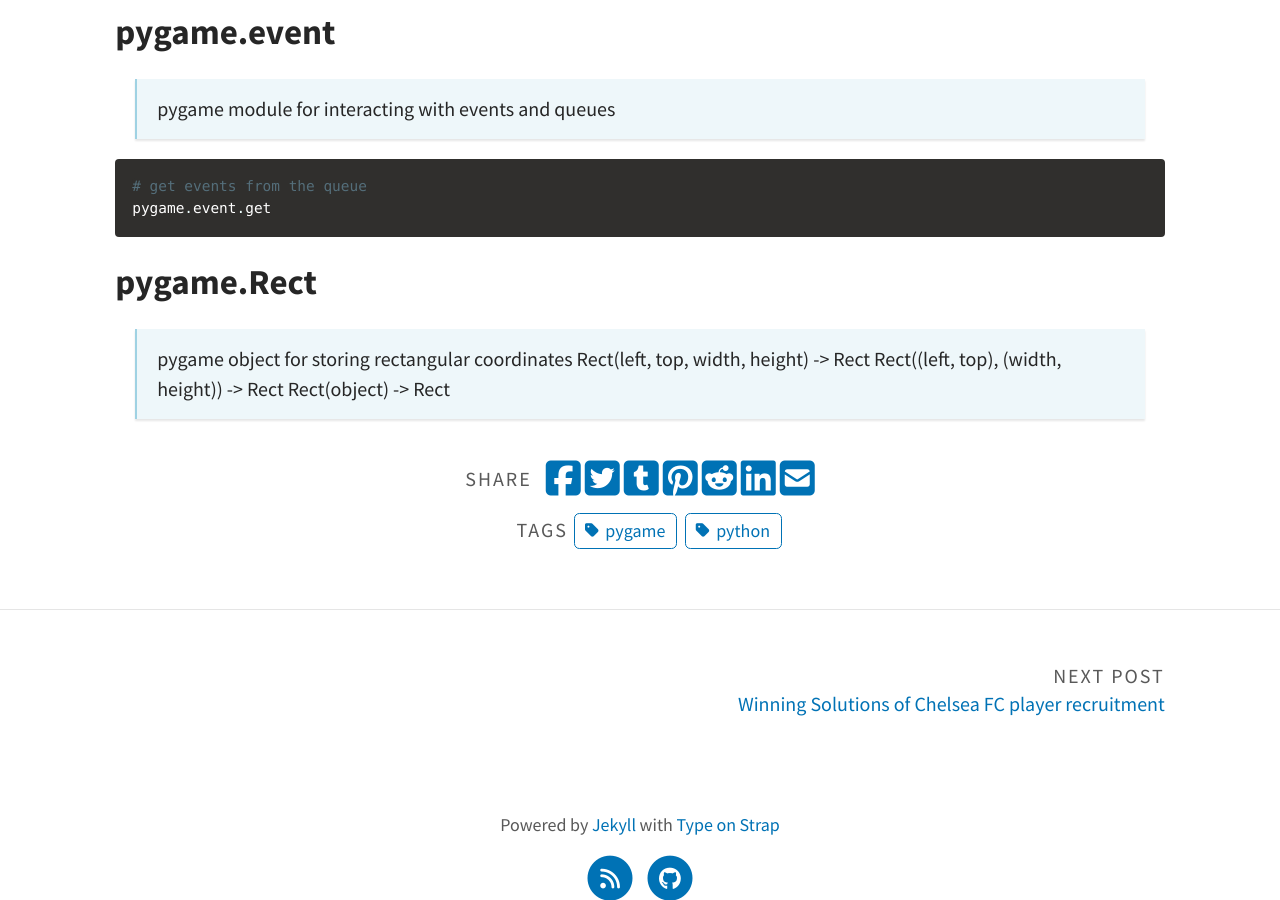
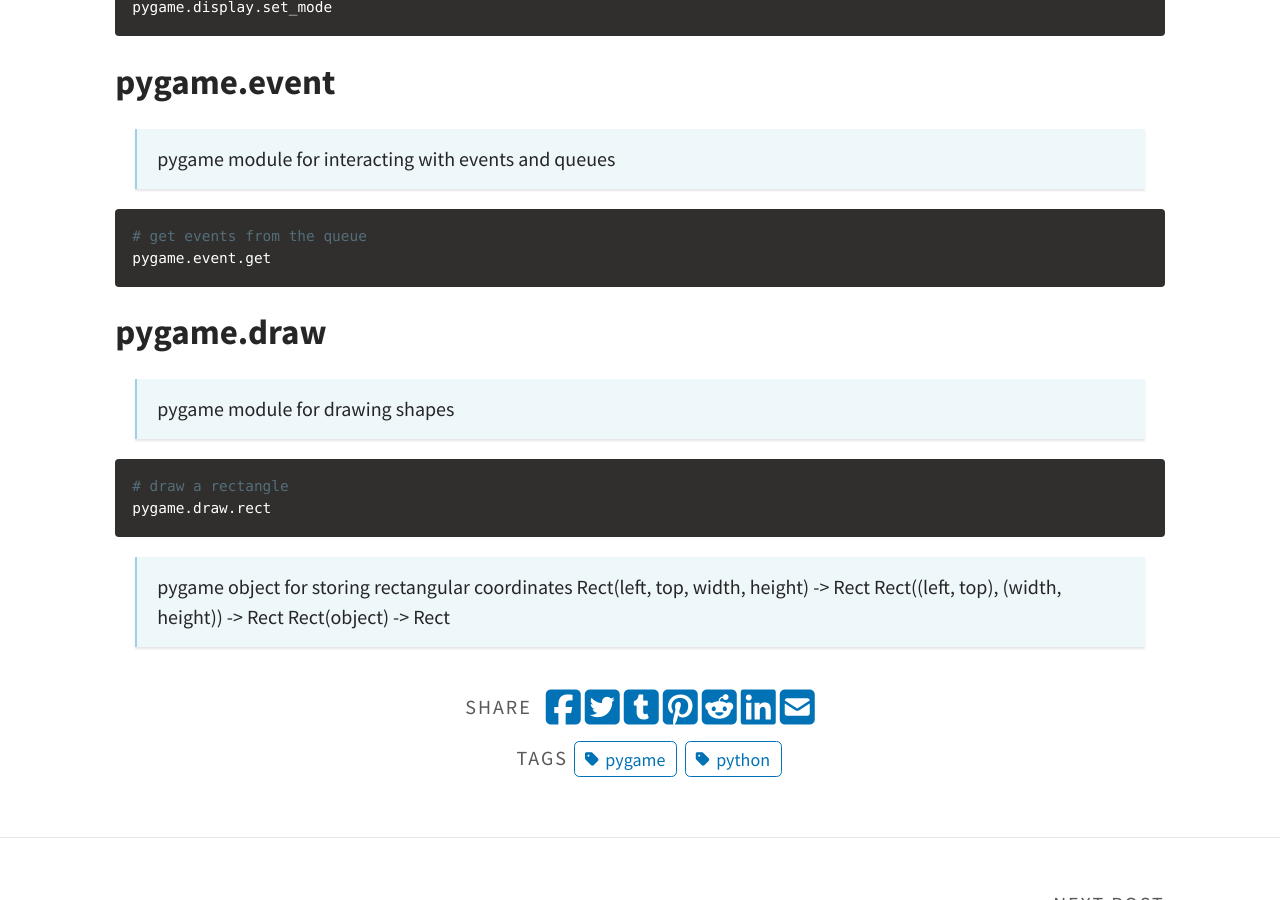
Before and after one commit to KoderWiki/Kontrl-Enter.github.io, a Jekyll site: the page built from _posts/2024-04-09-pygame.md, in a window 1280 px wide and 900 px high, scrolled down 1307 px. Built offline with Jekyll 4.4.1, drawn with Linux system fonts in a browser that asks for light colours; a script that is not in the unit is left out.

Commit message:
Update 2024-04-09-pygame.md

````diff
--- a/_posts/2024-04-09-pygame.md
+++ b/_posts/2024-04-09-pygame.md
@@ -11,6 +11,8 @@ categories: Pygame
 
 This post is a collction of **commands** and **information** in pygame<br>
 So this post will be updated continuously.
+
+[pygame documentation](https://www.pygame.org/docs/)
 
 
 ```python
@@ -54,8 +56,14 @@ pygame.display.set_mode
 pygame.event.get
 ```
 
-## pygame.Rect
+## pygame.draw
 
+>pygame module for drawing shapes
+
+```python
+# draw a rectangle
+pygame.draw.rect
+```
 > pygame object for storing rectangular coordinates
 Rect(left, top, width, height) -> Rect
 Rect((left, top), (width, height)) -> Rect
````
